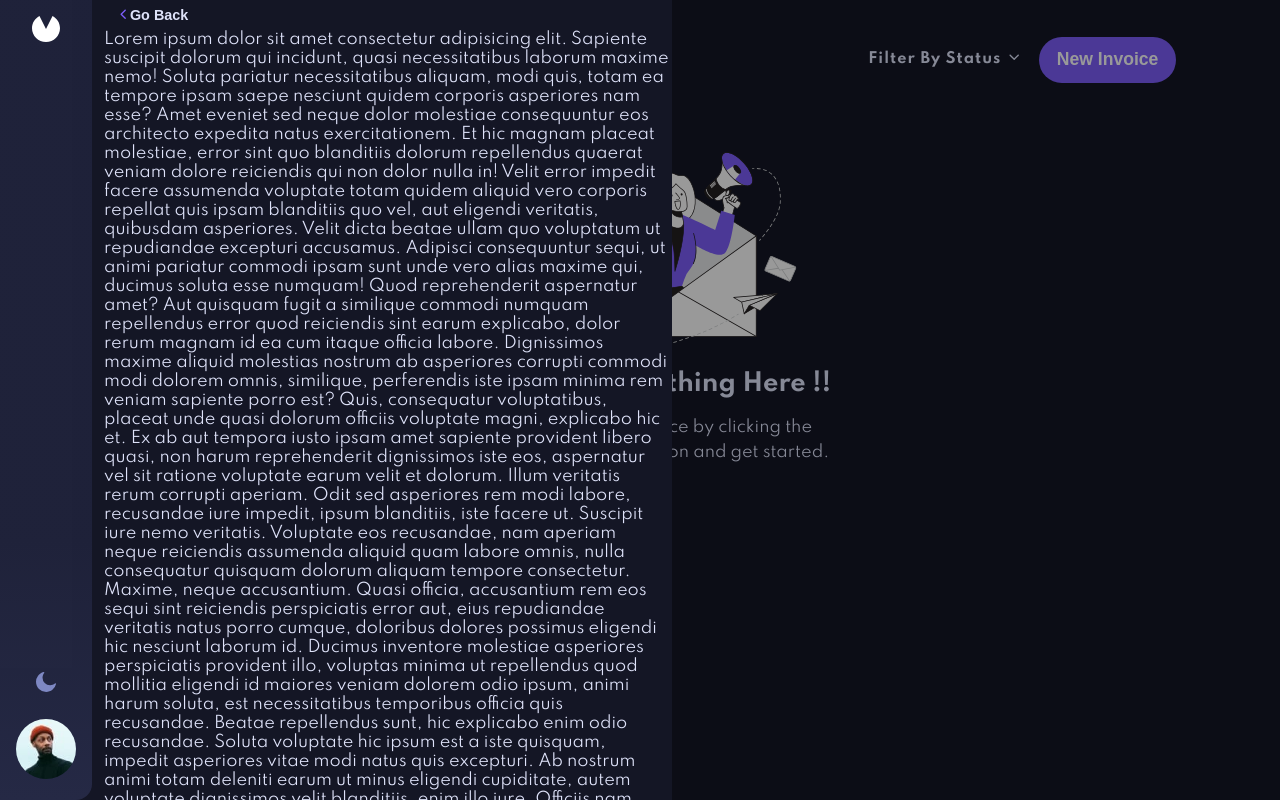
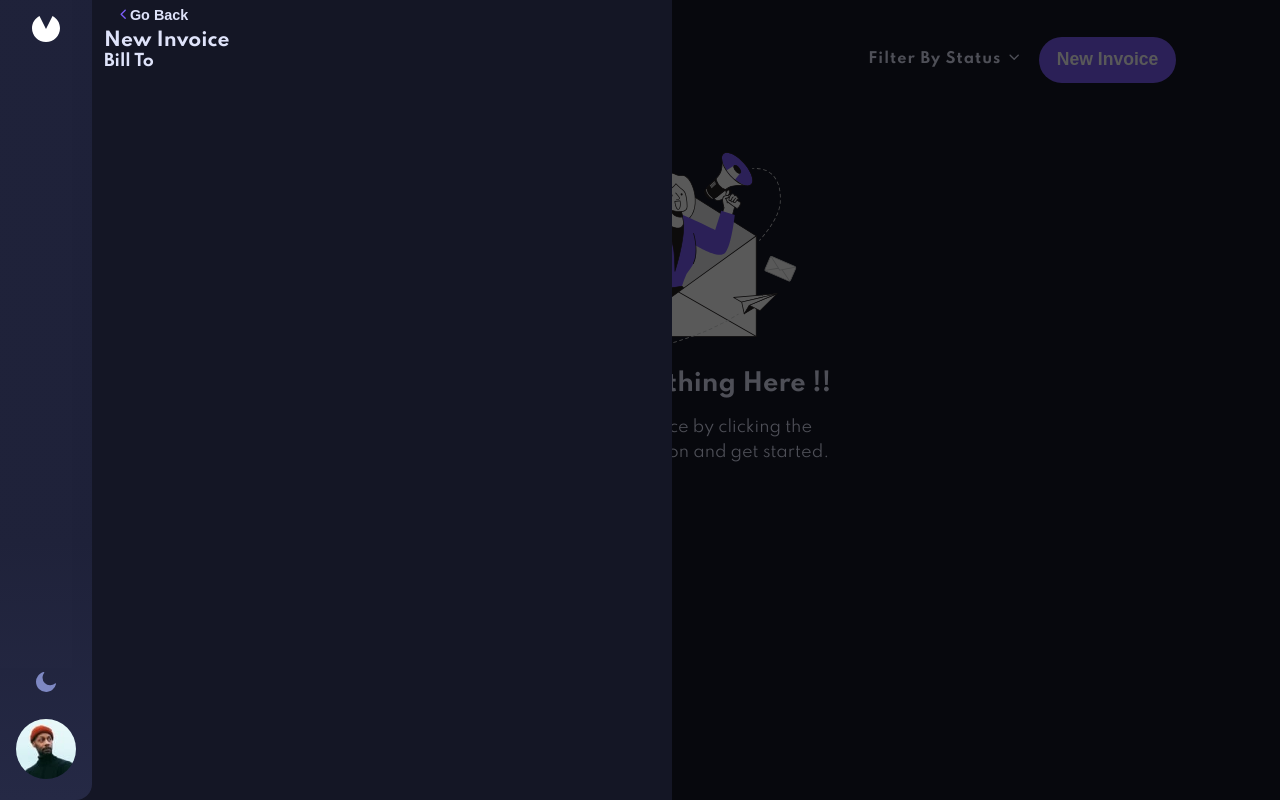
Before and after one commit to dev-arminder/invoice-app, a React (Create React App) app: page /home in a window 1280 px wide. Both pictures are taken after a click on the button "New Invoice". Built offline with nearby package versions, Linux system fonts and the light colour scheme.

Commit message:
Building Add Invoice Form and components

```diff
--- a/src/App.css
+++ b/src/App.css
@@ -42,6 +42,7 @@ a {
   --input-background: #ffffff;
   --input-shadow: var(--blue-grey);
   --subHeading-color: #bebec0;
+  --label-color: var(--blue-light);
   display: flex;
   position: relative;
 }
@@ -54,6 +55,7 @@ a {
   --input-background: var(--dark-blue);
   --input-shadow: rgba(0, 0, 0, 0.5);
   --subHeading-color: var(--blue-grey);
+  --label-color: var(--blue-grey);
 }
 .max-width {
   max-width: 1000px;
--- /dev/null
+++ b/src/Components/UI/Label/Label.module.css
@@ -0,0 +1,5 @@
+.Label {
+  font-size: 0.9rem;
+  padding: 0.2em 0;
+  color: var(--label-color);
+}
--- a/src/Containers/InvoiceForm/InvoiceForm.js
+++ b/src/Containers/InvoiceForm/InvoiceForm.js
@@ -14,117 +14,11 @@ function InvoiceForm({ onClick }) {
           </Button>
         </div>
         <div>
-          Lorem ipsum dolor sit amet consectetur adipisicing elit. Sapiente
-          suscipit dolorum qui incidunt, quasi necessitatibus laborum maxime
-          nemo! Soluta pariatur necessitatibus aliquam, modi quis, totam ea
-          tempore ipsam saepe nesciunt quidem corporis asperiores nam esse? Amet
-          eveniet sed neque dolor molestiae consequuntur eos architecto expedita
-          natus exercitationem. Et hic magnam placeat molestiae, error sint quo
-          blanditiis dolorum repellendus quaerat veniam dolore reiciendis qui
-          non dolor nulla in! Velit error impedit facere assumenda voluptate
-          totam quidem aliquid vero corporis repellat quis ipsam blanditiis quo
-          vel, aut eligendi veritatis, quibusdam asperiores. Velit dicta beatae
-          ullam quo voluptatum ut repudiandae excepturi accusamus. Adipisci
-          consequuntur sequi, ut animi pariatur commodi ipsam sunt unde vero
-          alias maxime qui, ducimus soluta esse numquam! Quod reprehenderit
-          aspernatur amet? Aut quisquam fugit a similique commodi numquam
-          repellendus error quod reiciendis sint earum explicabo, dolor rerum
-          magnam id ea cum itaque officia labore. Dignissimos maxime aliquid
-          molestias nostrum ab asperiores corrupti commodi modi dolorem omnis,
-          similique, perferendis iste ipsam minima rem veniam sapiente porro
-          est? Quis, consequatur voluptatibus, placeat unde quasi dolorum
-          officiis voluptate magni, explicabo hic et. Ex ab aut tempora iusto
-          ipsam amet sapiente provident libero quasi, non harum reprehenderit
-          dignissimos iste eos, aspernatur vel sit ratione voluptate earum velit
-          et dolorum. Illum veritatis rerum corrupti aperiam. Odit sed
-          asperiores rem modi labore, recusandae iure impedit, ipsum blanditiis,
-          iste facere ut. Suscipit iure nemo veritatis. Voluptate eos
-          recusandae, nam aperiam neque reiciendis assumenda aliquid quam labore
-          omnis, nulla consequatur quisquam dolorum aliquam tempore consectetur.
-          Maxime, neque accusantium. Quasi officia, accusantium rem eos sequi
-          sint reiciendis perspiciatis error aut, eius repudiandae veritatis
-          natus porro cumque, doloribus dolores possimus eligendi hic nesciunt
-          laborum id. Ducimus inventore molestiae asperiores perspiciatis
-          provident illo, voluptas minima ut repellendus quod mollitia eligendi
-          id maiores veniam dolorem odio ipsum, animi harum soluta, est
-          necessitatibus temporibus officia quis recusandae. Beatae repellendus
-          sunt, hic explicabo enim odio recusandae. Soluta voluptate hic ipsum
-          est a iste quisquam, impedit asperiores vitae modi natus quis
-          excepturi. Ab nostrum animi totam deleniti earum ut minus eligendi
-          cupiditate, autem voluptate dignissimos velit blanditiis, enim illo
-          iure. Officiis nam architecto similique voluptas reprehenderit ad a
-          porro earum at illo totam amet esse maiores id aspernatur ex nobis
-          repudiandae quisquam eos, eius aliquam molestias molestiae provident
-          iste. Eum, dolor eaque? Fuga nihil expedita ipsum porro itaque,
-          exercitationem dolor. Velit, hic nulla aperiam sapiente debitis id
-          officia quas provident aliquam voluptate est quaerat accusantium,
-          tempora dolorum reiciendis voluptatum rem. Eos suscipit atque
-          repellendus sequi nemo delectus possimus fugit dolor vero deserunt,
-          corporis aut labore ullam saepe illum qui mollitia est tempora ut
-          dolore. A excepturi eaque odit nobis aut odio, accusantium quod.
-          Corrupti pariatur, asperiores, excepturi rem libero modi eum provident
-          laudantium magni vero nihil est reprehenderit ex laboriosam dolor
-          saepe incidunt optio expedita minus accusamus sunt facere dolorem
-          nesciunt illo! Aut aliquid doloremque quae quaerat, itaque dolorum at
-          dolore est accusantium ipsam iure autem laboriosam! Modi repellendus
-          delectus recusandae earum maiores odit veniam omnis? Suscipit rerum
-          est aliquam commodi totam eum vero sequi consequatur, architecto
-          tempora assumenda mollitia rem libero illo ipsam obcaecati! Fugit
-          dolores recusandae, molestiae, in suscipit quo doloremque neque
-          quaerat facilis nesciunt odio maiores accusantium consequatur corrupti
-          eaque. Vitae perspiciatis necessitatibus, cupiditate, ratione
-          temporibus obcaecati laudantium saepe rem quisquam impedit odio soluta
-          ad eaque nobis. Sit facere laudantium corporis hic ipsum temporibus ut
-          eligendi, soluta, magnam aliquam quis repudiandae? Quasi voluptatem
-          odit ratione vitae quisquam minima accusamus quaerat a eos dolorum
-          incidunt eligendi, explicabo adipisci expedita mollitia quod
-          aspernatur nulla libero autem, cupiditate amet? Fugit, iure ipsam
-          provident maiores veniam quaerat, ab magnam odio vel beatae amet?
-          Accusamus assumenda nisi quibusdam asperiores ullam cumque perferendis
-          impedit aut necessitatibus amet excepturi, alias provident magni optio
-          odit! Ex, accusamus. Sit explicabo, quibusdam libero nihil iste fugiat
-          perspiciatis dolorum quia architecto distinctio aspernatur fuga
-          eveniet excepturi harum ratione cumque reiciendis. Itaque consequatur
-          vero pariatur debitis quaerat totam est mollitia vel expedita
-          doloribus exercitationem magnam eligendi nesciunt, quidem quasi
-          recusandae quia maxime dolores, omnis eos esse, ducimus sequi quae
-          numquam. Deleniti animi quibusdam fugiat dolorum cum odit nisi sunt
-          quisquam quaerat doloribus nostrum accusamus, nobis libero? Ad qui
-          amet accusantium ex modi at culpa voluptatibus inventore sunt facilis
-          totam debitis magni consectetur veniam dolor aliquam, rem itaque
-          doloremque! Nam sit suscipit non officiis debitis dolorem delectus
-          illum. Ex eius, laudantium quis fugit, non saepe molestiae,
-          repellendus tempore officiis nemo commodi? Reprehenderit dolor quaerat
-          hic perferendis pariatur ad, magni blanditiis, consequuntur numquam
-          quasi sequi eveniet mollitia beatae provident quo unde tempora ab
-          dolore eum ipsum? Nemo fugiat rem unde repudiandae earum hic nostrum
-          vitae soluta quas obcaecati, atque animi labore deserunt maiores
-          consequuntur excepturi sed dolore, sint nulla provident, ducimus
-          incidunt vel. Quidem consequuntur odio perferendis debitis tempora
-          voluptas? Perspiciatis adipisci dignissimos, delectus quos quaerat hic
-          ab fugit nam atque veritatis tenetur ex consequuntur. Alias voluptates
-          eligendi itaque hic quia esse incidunt dolor ipsum? Iure eos
-          reiciendis, dolor, ullam rerum eaque nesciunt amet aspernatur ad,
-          dolores explicabo inventore expedita quis magni vitae temporibus in
-          nobis obcaecati! Ipsam amet doloribus molestiae impedit sunt, a in
-          facilis officiis, quos, magnam consequuntur earum et ut minus
-          asperiores necessitatibus exercitationem totam eos nam optio fugit!
-          Quod corrupti labore dolorum velit dolor? Eveniet, impedit! Odit ut
-          amet at quos repellendus! Illo sit sunt optio debitis, eius corporis
-          dicta ratione! Corporis nobis voluptatum natus ea et quisquam ex eaque
-          pariatur error. Tempora cumque iste, possimus quis eum itaque quod
-          aspernatur beatae, obcaecati exercitationem illum, non aliquam nobis
-          vitae alias velit! Modi, atque odio fugit dolorum eveniet ullam
-          impedit odit, culpa consequuntur sapiente earum mollitia. Incidunt
-          doloremque quos fugiat maxime ea officiis architecto hic eos quia
-          numquam asperiores maiores at, dolorum impedit quidem qui. Fuga ipsum
-          delectus animi veritatis minima quibusdam facilis sunt vitae, pariatur
-          commodi quis ipsa ea repellendus laudantium fugiat, minus voluptates
-          officia nemo odio. Nostrum minima ipsa eius. Numquam magnam aliquam
-          recusandae perspiciatis laudantium inventore error aperiam earum?
-          Cupiditate ad optio eveniet aliquid quibusdam possimus iure veritatis
-          laboriosam, voluptatibus iusto esse eum tempore. Impedit sit minima
-          aspernatur ipsam earum.
+          <h3 className={classes.InvoiceForm__heading}>New Invoice</h3>
+          <div className={classes["InvoiceForm__sub-section"]}>
+            <h4 className={classes["InvoiceForm__sub-heading"]}>Bill To</h4>
+            <div className={classes["InvoiceForm__form-field"]}></div>
+          </div>
         </div>
       </div>
     </section>
--- a/src/Containers/InvoiceForm/InvoiceForm.module.css
+++ b/src/Containers/InvoiceForm/InvoiceForm.module.css
@@ -10,7 +10,7 @@
   height: 100%;
   width: calc(100vw - 72px);
   position: absolute;
-  background: rgba(0, 0, 0, 0.4);
+    background: rgb(0 0 0 / 65%);
 }
 .InvoiceForm__inner {
   width: 50%;
```
Also changed, not shown: src/Components/UI/Backdrop/Backdrop.js (deleted, +0 -9 lines), src/Components/UI/Backdrop/Backdrop.module.css (deleted, +0 -7 lines), src/Components/UI/Label/Label.js (added, +12 -0 lines), src/Components/BillFrom/BillFrom.js (added), src/Components/BillFrom/BillFrom.module.css (added).
